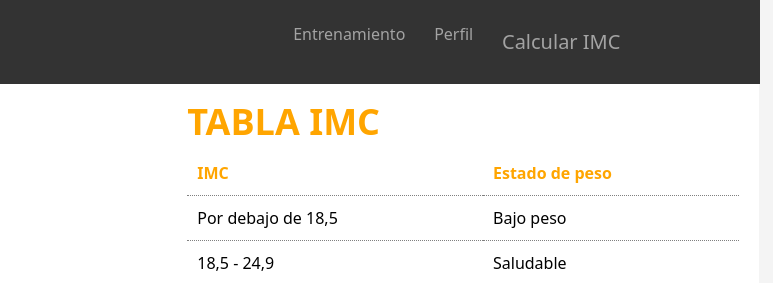
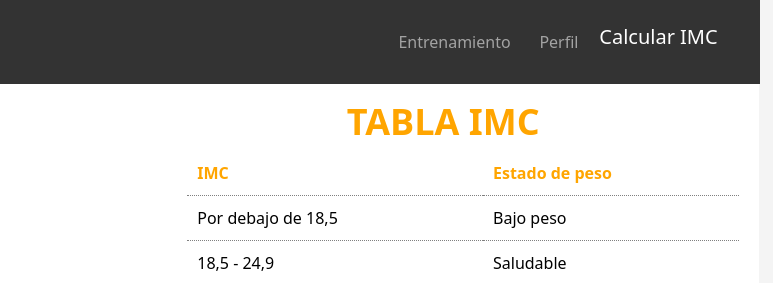
Before and after one commit to nachomno/SmartFit, a plain HTML site: page calcular_imc.html in a window 1280 px wide. Shown: the top 283 px of the page, 507-1280 px from the left. Drawn offline with nearby package versions, Linux system fonts and the light colour scheme; files whose address does not match are found by name.

Commit message:
5-10
5-10

```diff
--- a/assets/style.css
+++ b/assets/style.css
@@ -254,12 +254,23 @@ footer{
     color: white;
     border-radius: 5px;
 }
-/* -------------- registro--------------- */
 .form-container {
     display: flex;
     justify-content: center;
 
 }
+
+.table-container{
+    display: flex;
+    flex-direction: column;
+    text-align: center;
+}
+.table-container .title{
+    width: 40vw;
+}
+
+/* -------------- registro--------------- */
+
 .mainRegistrarse, .mainPerfil{
     padding-top: 90px;
 }
--- a/calcular_imc.html
+++ b/calcular_imc.html
@@ -23,11 +23,10 @@
           </a>
         </div>
 
-          <nav class="navbar navbar-expand-sm col-4 navbar-dark">
+        <nav class="navbar navbar-expand-sm col-3 navbar-dark">
           <div class="container-fluid botonesHeader">
-              <button class="navbar-toggler" type="button" data-bs-toggle="collapse" data-bs-target="#collapsibleNavbar">
-                <span class="navbar-toggler-icon"></span>
-              </button>
+
+
             <div class="collapse navbar-collapse" id="collapsibleNavbar">
               <ul class="navbar-nav">
                 <li class="nav-item">
@@ -36,8 +35,8 @@
                 <li class="nav-item">
                   <a class="nav-link" href="perfil.html">Perfil</a>
                 </li>
-                  <li class="navbar-brand">
-                    <a class="nav-link" href="#">Calcular IMC</a>
+                <li class="nav-item">
+                  <a class="navbar-brand" href="#">Calcular IMC</a>
                 </li>
 
               </ul>
```
Lines whose indentation alone changed are shown as unchanged.
